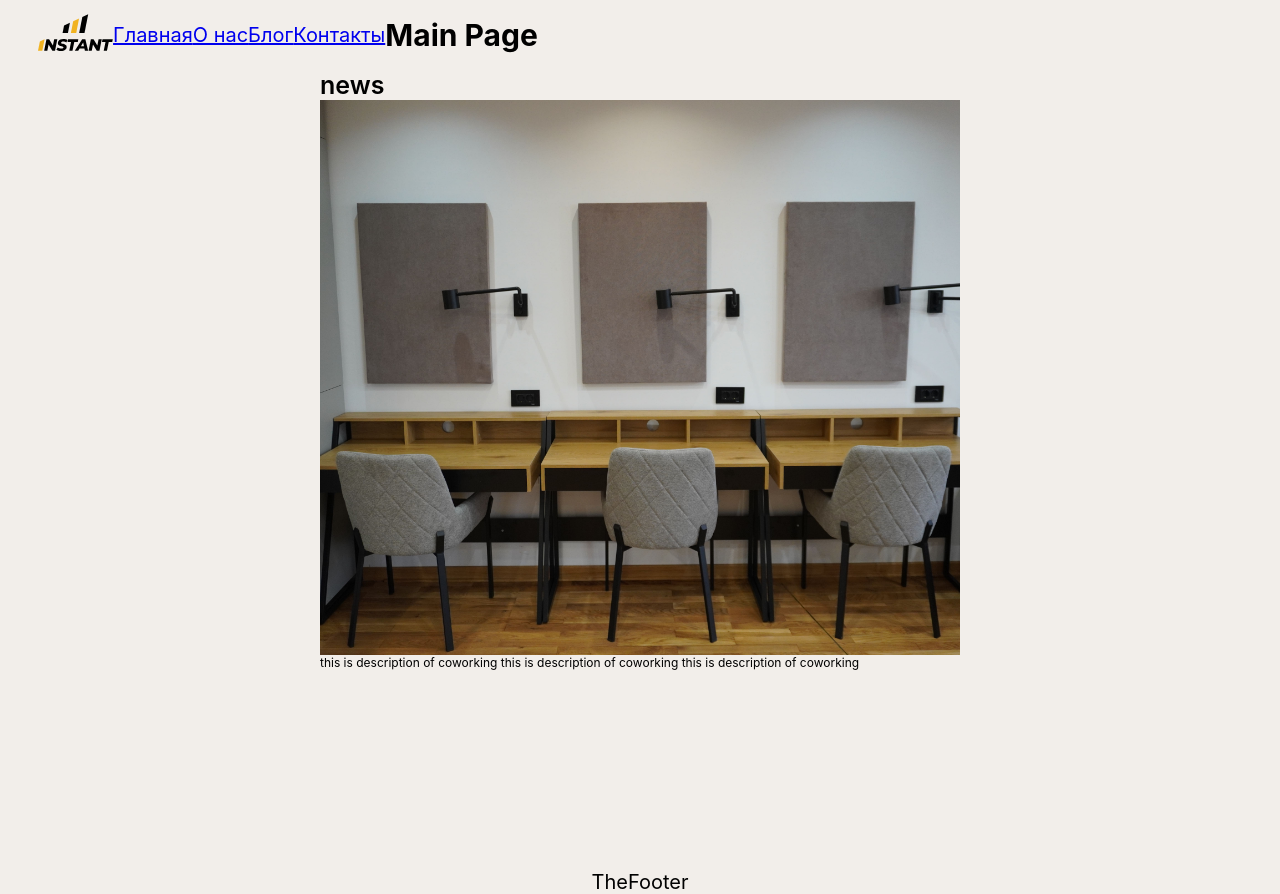
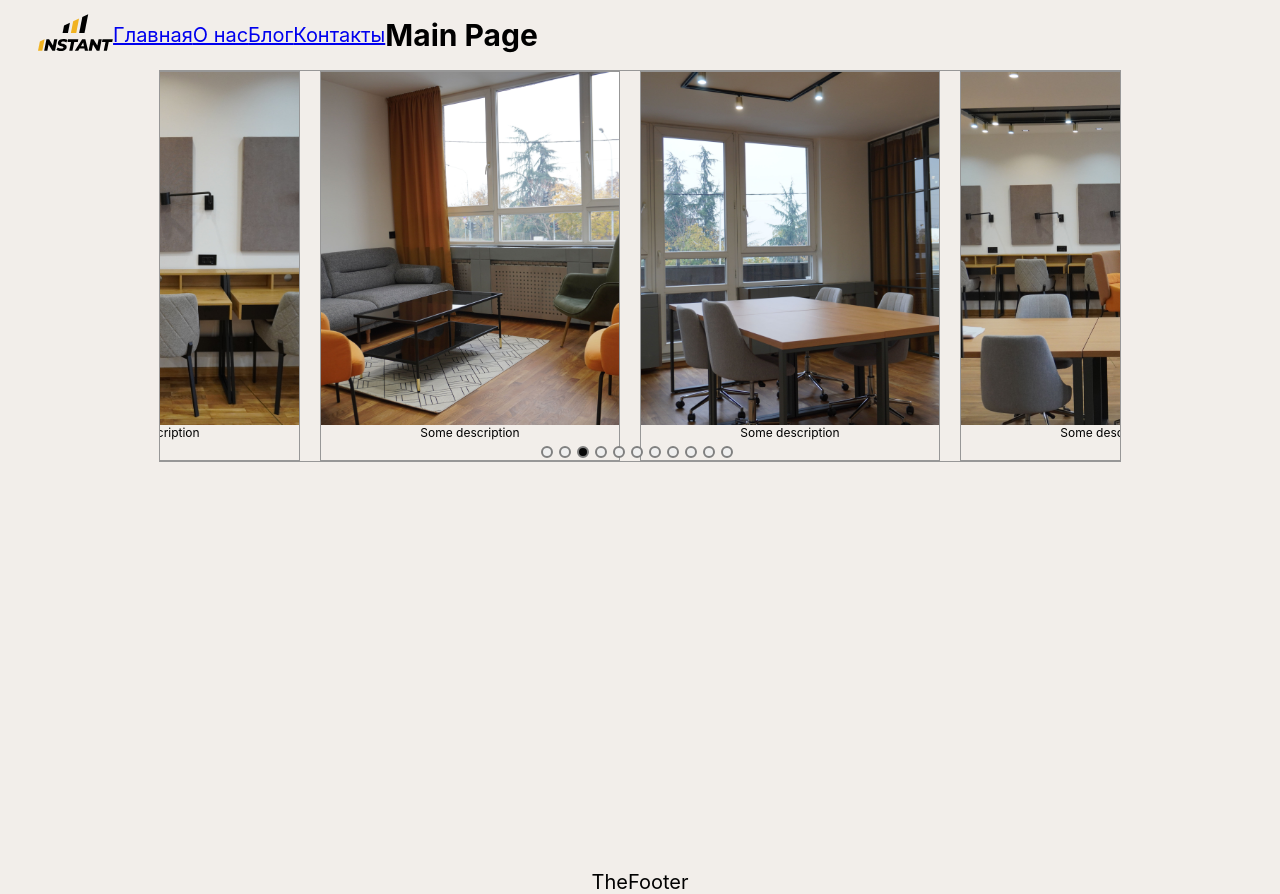
Before and after one commit to VolcharaMastering/backend-for-reloserbSite-, a React (Vite) app: page / in a window 1280 px wide. Built offline with nearby package versions, Linux system fonts and the light colour scheme.

Commit message:
UI/gallery

```diff
--- a/package.json
+++ b/package.json
@@ -20,15 +20,15 @@
         ]
     },
     "dependencies": {
-        "@reduxjs/toolkit": "^2.0.1",
         "husky": "^8.0.3",
         "mobx": "^6.12.0",
         "mobx-react-lite": "^4.0.5",
         "react": "^18.2.0",
         "react-dom": "^18.2.0",
+        "react-multi-carousel": "^2.8.4",
         "react-redux": "^9.1.0",
         "react-router-dom": "^6.21.2",
-        "redux": "^5.0.1",
+        "react-slick": "^0.29.0",
         "sass": "^1.69.7"
     },
     "devDependencies": {
--- a/src/App.jsx
+++ b/src/App.jsx
@@ -8,6 +8,8 @@ import Contacts from "./Pages/Contacts/Contacts";
 import TheHeader from "./components/TheHeader/TheHeader";
 import TheFooter from "./components/TheFooter/TheFooter";
 import { useResize } from "./utils/hooks/useResize";
+import "slick-carousel/slick/slick.css";
+import "slick-carousel/slick/slick-theme.css";
 
 function App() {
   return (
--- a/src/Pages/Main/Main.jsx
+++ b/src/Pages/Main/Main.jsx
@@ -1,21 +1,18 @@
-import Button from "../../components/UI/Button/Button";
-import somePicture from "../../assets/coworkPictures/DSC00026.jpg";
 import { useResize } from "../../utils/hooks/useResize";
 import "./Main.scss";
-import PhotoContainer from "../../components/UI/PhotoDiv/PhotoContainer";
+import galleryContent from "../../utils/folderApi/getPhotos";
+import Gallery from "../../components/Gallery/Gallery";
 
 function Main() {
   const screenSize = useResize();
   return (
-    <main>
-      {/* <Button name="BUTTON" action="" color="light" size={screenSize.trakResolutionValue} /> */}
-      <PhotoContainer
-        photoLink={somePicture}
+    <>
+      <Gallery
+        galleryType="stringed"
+        content={galleryContent}
         size={screenSize.trakResolutionValue}
-        caption="this is description of coworking this is description of coworking this is description of coworking"
-        containerType="news"
       />
-    </main>
+    </>
   );
 }
 
--- /dev/null
+++ b/src/components/Gallery/Gallery.jsx
@@ -0,0 +1,44 @@
+/* eslint-disable react/no-array-index-key */
+import Carousel from "react-multi-carousel";
+import { useEffect, useState } from "react";
+import "react-multi-carousel/lib/styles.css";
+import "./Gallery.scss";
+import PhotoContainer from "../UI/PhotoDiv/PhotoContainer";
+import swipeSettings from "../../utils/swipeConfig";
+
+function Gallery({ galleryType, content, size }) {
+  const [galleryArray, setGalleryArray] = useState(content);
+  useEffect(() => {
+    setGalleryArray(content);
+  }, [content]);
+
+  return galleryType === "block" ? (
+    <section className="gallery gallery_blocked">
+      {content.map((image, index) => (
+        <PhotoContainer
+          key={index}
+          photoLink={image.name.default}
+          size={size}
+          containerType="gallery"
+          caption={image.caption}
+        />
+      ))}
+    </section>
+  ) : (
+    <section className="gallery gallery_stringed">
+      <Carousel {...swipeSettings}>
+        {galleryArray.map((image, index) => (
+          <PhotoContainer
+            key={index}
+            photoLink={image.name.default}
+            size={size}
+            containerType="gallery"
+            caption="Some description"
+          />
+        ))}
+      </Carousel>
+    </section>
+  );
+}
+
+export default Gallery;
--- /dev/null
+++ b/src/components/Gallery/Gallery.scss
@@ -0,0 +1,18 @@
+@import "../../consts/consts.scss";
+@import "../../consts/mixins.scss";
+
+.gallery {
+  width: 100%;
+  border: $borders-default;
+}
+
+.gallery_blocked {
+  @include gridAutoFill();
+}
+.gallery_stringed {
+  // @include to-center_row();
+  // height: 350px;
+}
+.react-multi-carousel-list {
+  width: 100%;
+}
--- a/src/components/UI/PhotoDiv/PhotoContainer.jsx
+++ b/src/components/UI/PhotoDiv/PhotoContainer.jsx
@@ -1,14 +1,16 @@
+import { useEffect, useState } from "react";
 import "./PhotoContainer.scss";
 
 function PhotoContainer({ photoLink, size, containerType, caption }) {
   return containerType === "gallery" ? (
     <figure className={`photo-container ${size} ${containerType}`}>
       <img src={photoLink} alt={caption} className="photo-container__image" />
+
       {caption && <figcaption className="photo-container__caption">{caption}</figcaption>}
     </figure>
   ) : (
     <figure className={`photo-container__news ${size} ${containerType}`}>
-      <h2 className="photo-container__title">{containerType}</h2>
+      {containerType && <h2 className="photo-container__title">{containerType}</h2>}
       <img src={photoLink} alt={caption} className="photo-container__image" />
       {caption && <figcaption className="photo-container__caption">{caption}</figcaption>}
     </figure>
--- a/src/components/UI/PhotoDiv/PhotoContainer.scss
+++ b/src/components/UI/PhotoDiv/PhotoContainer.scss
@@ -2,24 +2,16 @@
 @import "../../../consts/mixins.scss";
 
 .photo-container {
-  $width: 240px;
-  width: $width;
+  $width: 300px;
+  max-width: $width;
   height: $width * 1.3;
   @include to-center_column();
   border: $borders-default;
-  &.mobile {
-    width: 140px;
-  }
-  &.tablet {
-    width: 150px;
-  }
-  &.desktop {
-    width: 200px;
-  }
 }
 .photo-container__news {
   width: 50vw;
   height: 600px;
+  border: $borders-default;
   @include to-center_column($align: flex-start);
   .photo-container__title {
     @include font-style($font-size: 25px, $font-weight: 600);
@@ -33,4 +25,5 @@
 }
 .photo-container__caption {
   @include font-style($font-size: 12px);
+  padding-bottom: 20px;
 }
--- a/src/consts/mixins.scss
+++ b/src/consts/mixins.scss
@@ -57,3 +57,13 @@
   text-decoration: none;
   color: $dark-text-color;
 }
+@mixin gridAutoFill(
+  $justify: center,
+  $align: center,
+  $template-cols: repeat(auto-fill, minmax(140px, 1fr)),
+  $gap: 10px 20px
+) {
+  display: grid;
+  width: 100%;
+  box-sizing: border-box;
+}
--- a/src/global.scss
+++ b/src/global.scss
@@ -1,6 +1,5 @@
 @import "./consts/consts.scss";
 @import "./consts/mixins.scss";
-
 * {
   box-sizing: border-box;
   padding: 0;
--- /dev/null
+++ b/src/utils/folderApi/getPhotos.js
@@ -0,0 +1,7 @@
+const galleryContent = import.meta.glob("../../assets/coworkPictures/*", { eager: true });
+const galleryArray = Object.entries(galleryContent).map(([key, module]) => ({
+  path: key,
+  name: module,
+}));
+
+export default galleryArray;
--- /dev/null
+++ b/src/utils/swipeConfig.js
@@ -0,0 +1,33 @@
+const responsive = {
+  desktop: {
+    breakpoint: { max: 3000, min: 1024 },
+    items: 5,
+  },
+  tablet: {
+    breakpoint: { max: 1024, min: 464 },
+    items: 2,
+  },
+  mobile: {
+    breakpoint: { max: 464, min: 0 },
+    items: 1,
+  },
+};
+const swipeSettings = {
+  responsive: responsive,
+  showDots: true,
+  focusOnSelect: true,
+  centerMode: true,
+  shouldResetAutoplay: true,
+  infinite: true,
+  swipeable: true,
+  draggable: true,
+  autoPlay: true,
+  autoPlaySpeed: 2000,
+  keyBoardControl: true,
+  customTransition: "all 1s linear",
+  pauseOnHover: true,
+  containerClass: "carousel-container",
+  arrows: false,
+  dotListClass: "gallery__dot-list",
+};
+export default swipeSettings;
```
Also changed, not shown: src/utils/callOfComponents.js (added, +9 -0 lines), 1 other file (tests, documents, lock files or other folders).
